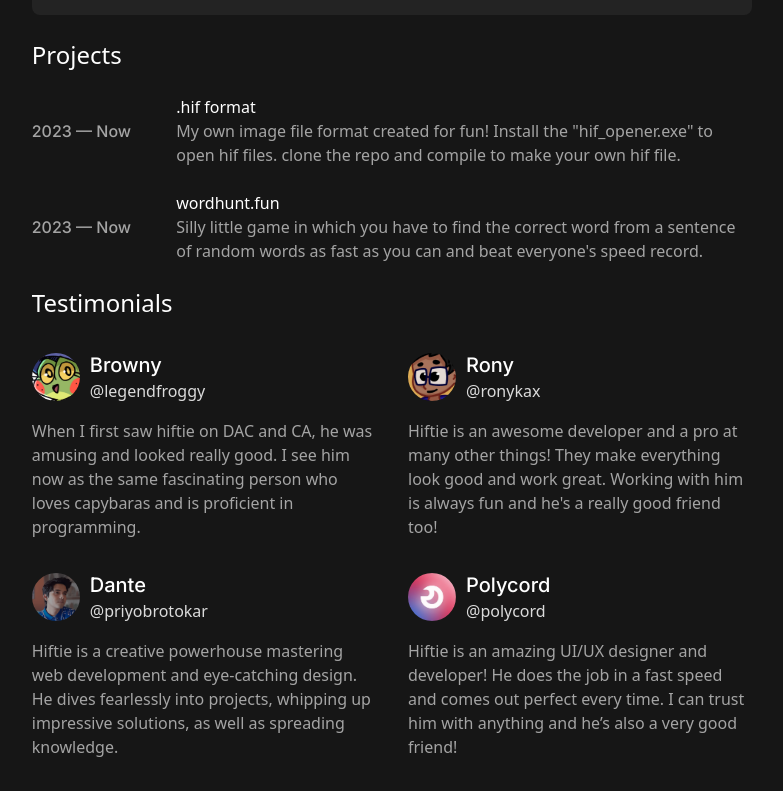
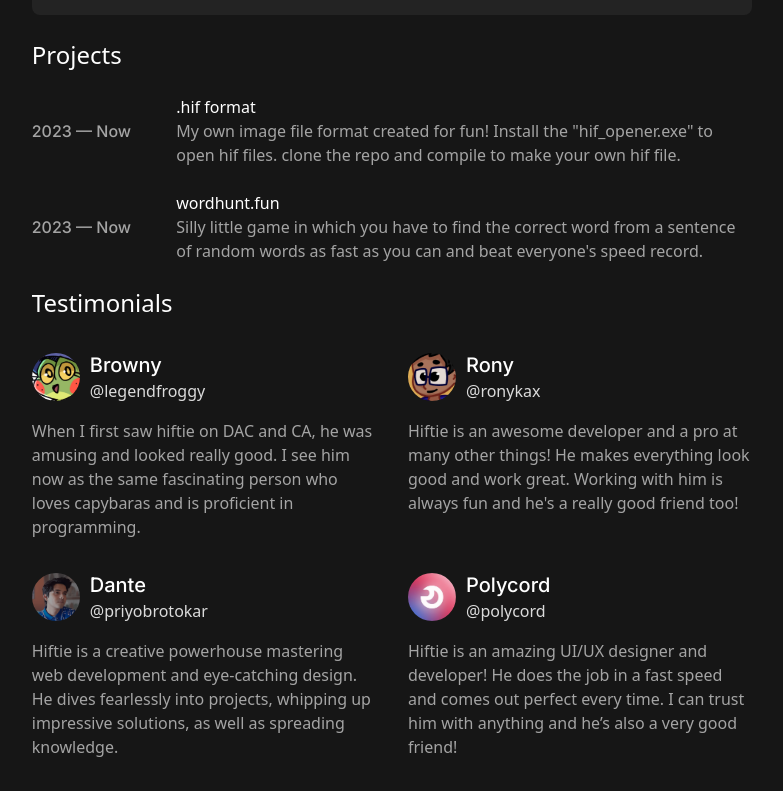
Before and after one commit to kxnalpk/kunalsh.com, a Nuxt app: page / in a window 1280 px wide. Shown: the part 873-1664 px from the top of the page, without its empty margins (248-1031 px from the left). Built offline with nearby package versions, Linux system fonts and the light colour scheme.

Commit message:
More typo fixed

```diff
--- a/components/Testimonials.vue
+++ b/components/Testimonials.vue
@@ -12,7 +12,7 @@ export default {
                 {
                     name: "Rony",
                     username: "@ronykax",
-                    text: "Hiftie is an awesome developer and a pro at many other things! They make everything look good and work great. Working with him is always fun and he's a really good friend too!",
+                    text: "Hiftie is an awesome developer and a pro at many other things! He makes everything look good and work great. Working with him is always fun and he's a really good friend too!",
                     img: "/images/testimonials/rony.png",
                 },
                 {
```
